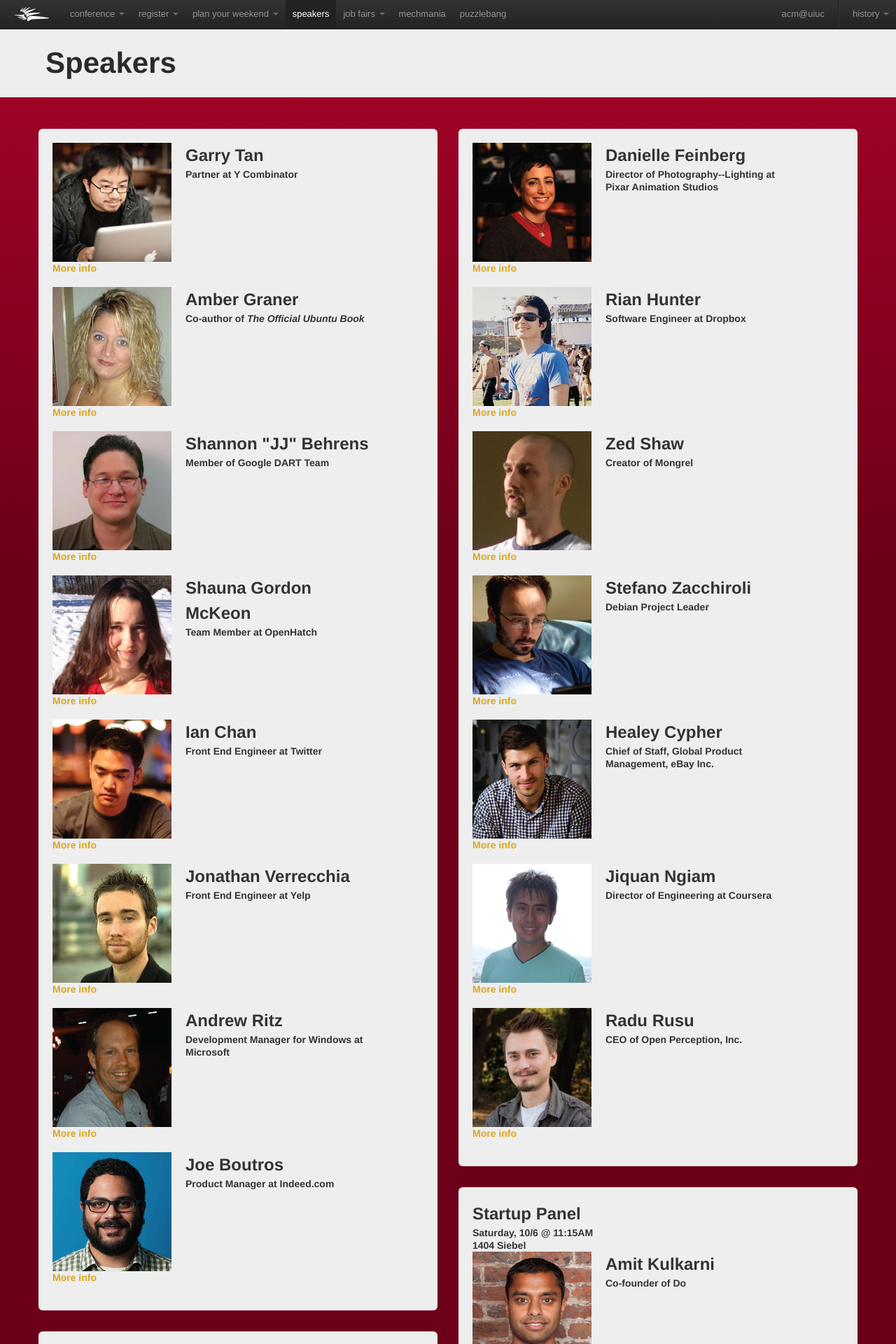
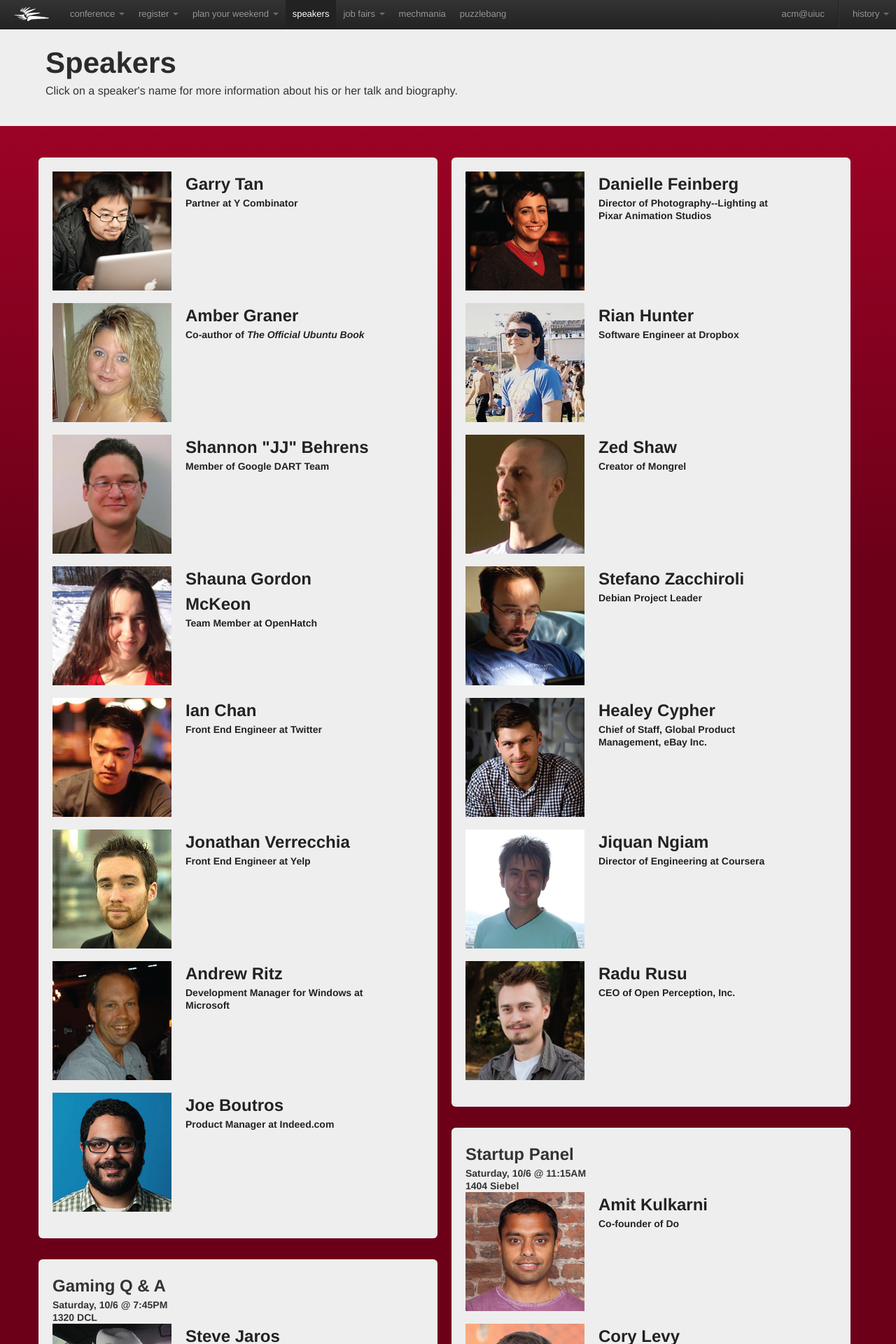
Before and after one commit to ReflectionsProjections/mango-django, a PHP site: page /speakers.php in a window 1280 px wide. Shown: the top 1920 px of the page at 70% size. Run offline with PHP 8.4, Linux system fonts and the light colour scheme.

Commit message:
speaker page prettifications :D :D xoxo <3 ~*~*~*~

```diff
--- a/css/rp_styles-responsive.css
+++ b/css/rp_styles-responsive.css
@@ -120,6 +120,12 @@
     #map {
 	margin-top: 50px;
 	margin-bottom: 20px;
+    }
+    .speaker_info {
+	text-align: center;
+    }
+    .speaker_photo {
+	margin: 0 auto !important;
     }
 }
 
--- a/css/rp_styles.css
+++ b/css/rp_styles.css
@@ -14,11 +14,22 @@ body {
   width: auto;
   height: 100%;
 }
-a {
-  color: #DAA520;
+.speaker_info {
+  color: #222;
+}
+.speaker_info:hover {
+  color: #777 !important;
+  text-decoration: none !important;
 }
 a:hover {
-  color: #B8860B;
+  text-decoration: none;
+}
+.accordian-toggle:hover {
+  text-decoration: none;
+}
+.accordian-inner {
+  border-top: 1px solid #E5E5E5;
+  padding: 9px 0px;
 }
 
 /* Wrappers for entire page/main content */
@@ -29,7 +40,7 @@ a:hover {
   margin-top: 45px;
 }
 #main .span6:nth-child(n+2) {
-  margin-left: 30px;
+  margin-left: 20px;
 }
 #main #company_row .span6 {
   margin-left: 20px;
@@ -309,10 +320,10 @@ img.speaker_photo {
 }
 
 .talk_abstract{
-text-align:justify;
-text-justify:inter-word;
+  text-align:justify;
+  text-justify:inter-word;
+  padding: 9px 0px;
 }
-
 
 /*
 .navbar .nav .active > a,
--- a/speaker_pages/panel_template.php
+++ b/speaker_pages/panel_template.php
@@ -1,21 +1,20 @@
 <div class="row">
-	<div class="span2">
-		<img class="speaker_photo" src="img/speaker_photos/<?php echo $speaker_photo ?>" />
-	</div>
-	<div class="pull-left span3">
-		<h2 class="speaker_name"><?php echo $speaker_name ?></h2>
-		<h4 class="speaker_job"><?php echo $speaker_job ?></h4>
-	</div>
-</div>
-<div class="accordian" id="accordian2">
-	<div class="accordian-group">
-		<div class="accordian-heading">
-			<a class="accordian-toggle" data-toggle="collapse" data-parent="#accordian2" href="#<?php echo $speaker_bio_id ?>">
-				<h3>More info</h3>
-			</a>
-		</div>
-		<div id="<?php echo $speaker_bio_id ?>" class="accordian-body collapse">
-			<div class="accordian-inner speaker_bio"><?php echo $speaker_bio ?></div>
+	<img class="span2 speaker_photo" src="img/speaker_photos/<?php echo $speaker_photo ?>" />
+	<div class="accordian span3">
+		<div class="accordian-group">
+			<div class="accordian-heading">
+				<a class="accordian-toggle" data-toggle="collapse" data-parent="#accordian2" href="#<?php echo $speaker_bio_id ?>">
+					<div class="speaker_info">
+						<h2 class="speaker_name"><?php echo $speaker_name ?></h2>
+						<h4 class="speaker_job"><?php echo $speaker_job ?></h4>
+					</div>
+				</a>
+				<div id="<?php echo $speaker_bio_id ?>" class="accordian-body collapse">
+					<div class="accordian-inner speaker_bio">
+						<?php echo $speaker_bio ?>
+					</div>
+				</div>
+			</div>
 		</div>
 	</div>
 </div>
--- a/speaker_pages/speaker_template.php
+++ b/speaker_pages/speaker_template.php
@@ -1,19 +1,14 @@
 <div class="row">
-	<div class="span2">
-		<img class="speaker_photo" src="img/speaker_photos/<?php echo $speaker_photo ?>" />
-	</div>
-	<div class="pull-left span3">
+	<img class="span2 speaker_photo" src="img/speaker_photos/<?php echo $speaker_photo ?>" />
+	<div class="accordian span3">
+		<div class="accordian-group">
+			<div class="accordian-heading">
+				<a class="accordion-toggle" data-toggle="collapse" data-parent="#accordion2" href="#<?php echo $talk_abstract_id ?>">
+					<div class="speaker_info">
 						<h2 class="speaker_name"><?php echo $speaker_name ?></h2>
 						<h4 class="speaker_job"><?php echo $speaker_job ?></h4>
 					</div>
-</div>
-<div class="accordian">
-	<div class="accordian-group">
-		<div class="accordian-heading">
-			<a class="accordion-toggle" data-toggle="collapse" data-parent="#accordion2" href="#<?php echo $talk_abstract_id ?>">
-				<h4>More info</h4>
 				</a>
-		</div>
 				<div id="<?php echo $talk_abstract_id ?>" class="accordion-body collapse">
       					<div class="accordion-inner talk_abstract">
 						<h3><?php echo $talk_title ?></h4>
@@ -24,7 +19,8 @@
 						<?php echo $speaker_bio ?>
 					</div>
 				</div>
-
+			</div>
+		</div>
 	</div>
 </div>
 <br/>
--- a/speakers.php
+++ b/speakers.php
@@ -27,13 +27,13 @@
 			<div id="top-section">
 				<div class="span12">
 					<h1 class="page-heading">Speakers</h1>
+					<p>Click on a speaker's name for more information about his or her talk and biography.</p>
 				</div>
 			</div>
 		</div>
 	</div>
 	<div id="main" class="container">
 		<div class="row">
-
 			<div class="span6">
 				<div class="hero-unit">
 					<?php include("speaker_pages/garry_tan.php"); ?>
```
Lines whose indentation alone changed are shown as unchanged.
